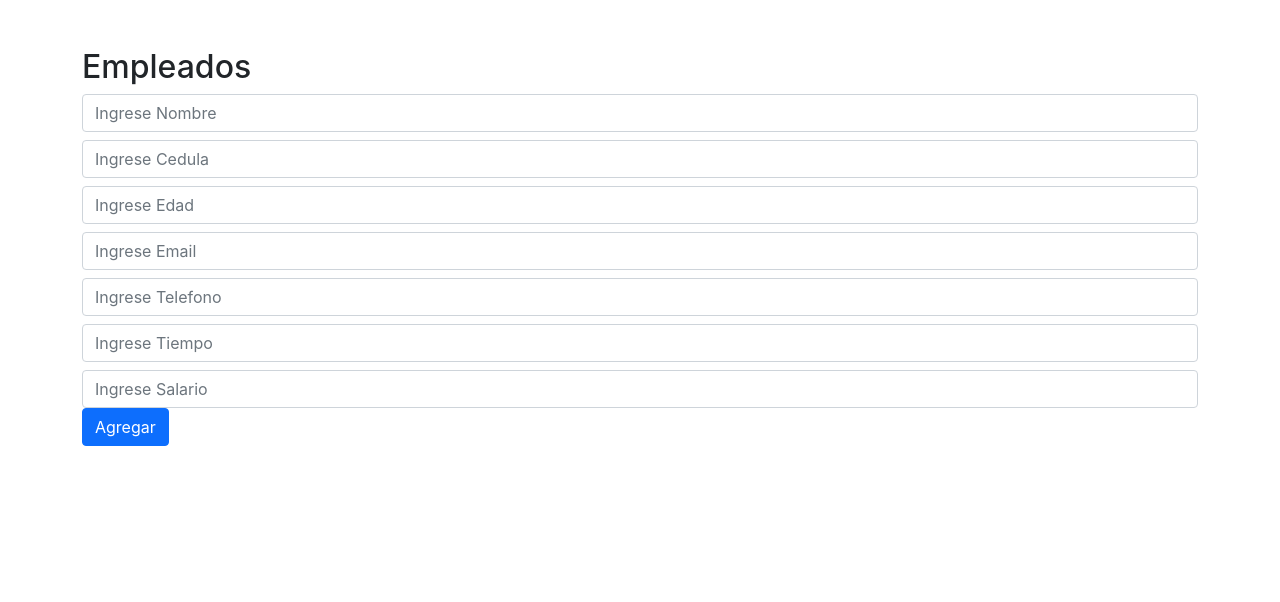
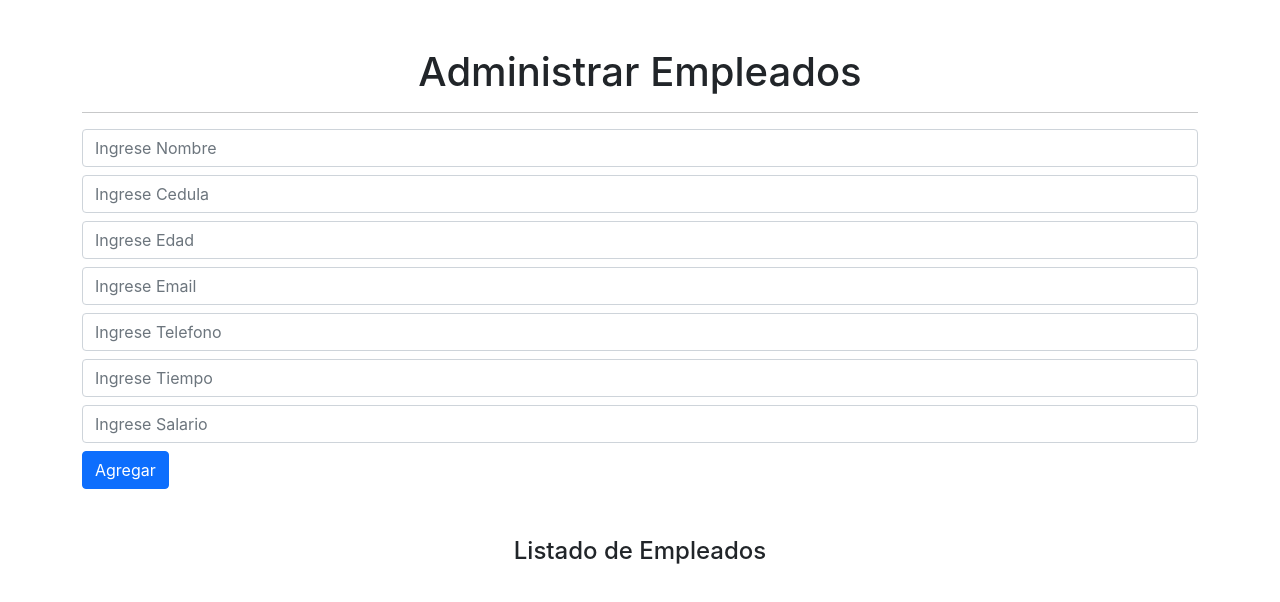
Before and after one commit to leonardvasquezv/Taller-2-Desarrollo-Web-1, a React (Create React App) app: page / in a window 1280 px wide. Shown: the top 602 px of the page. Built offline with nearby package versions, Linux system fonts and the light colour scheme.

Commit message:
Creando diseño Listado de Empleados

```diff
--- a/src/Components/Formulario.jsx
+++ b/src/Components/Formulario.jsx
@@ -13,31 +13,31 @@ const Formulario = () => {
   const guardarEmpleado = (e) => {
     e.preventDefault()
 
-    if (!nombre.trim()){
+    if (!nombre.trim()) {
       alert('Digite el nombre')
       return
     }
-    if (!cedula.trim()){
+    if (!cedula.trim()) {
       alert('Digite el cedula')
       return
     }
-    if (!edad.trim()){
+    if (!edad.trim()) {
       alert('Digite el edad')
       return
     }
-    if (!email.trim()){
+    if (!email.trim()) {
       alert('Digite el email')
       return
     }
-    if (!telefono.trim()){
+    if (!telefono.trim()) {
       alert('Digite el telefono')
       return
     }
-    if (!tiempo.trim()){
+    if (!tiempo.trim()) {
       alert('Digite el tiempo')
       return
     }
-    if (!salario.trim()){
+    if (!salario.trim()) {
       alert('Digite el salario')
       return
     }
@@ -61,7 +61,8 @@ const Formulario = () => {
 
   return (
     <div className="container mt-5">
-      <h2>Empleados</h2>
+      <h1 className="text-center">Administrar Empleados</h1>
+      <hr />
       <form onSubmit={guardarEmpleado}>
         <input className="form-control mb-2" type="text" placeholder="Ingrese Nombre"
           onChange={(e) => setNombre(e.target.value)}
@@ -81,18 +82,28 @@ const Formulario = () => {
         <input className="form-control mb-2" type="text" placeholder="Ingrese Tiempo"
           onChange={(e) => setTiempo(e.target.value)}
         />
-        <input className="form-control mb|-2" type="text" placeholder="Ingrese Salario"
+        <input className="form-control mb-2" type="text" placeholder="Ingrese Salario"
           onChange={(e) => setSalario(e.target.value)}
         />
         <button className="btn btn-primary btn-block" type="submit">Agregar</button>
       </form>
-      {
-        listaEmpleados.map((item, index) => (
-          <div key={index}>
-            <h4>{item.aNombre}-{item.aCedula}-{item.aEdad}-{item.aEmail}-{item.aTelefono}-{item.aTiempo}-{item.aSalario}</h4>
-          </div>
-        ))
-      }
+
+      <div className="row mt-5">
+        <div className="col-12">
+          <h4 className="text-center">Listado de Empleados</h4>
+          <ul className="list-group">
+            {
+              listaEmpleados.map((item, index) => (
+                <li className="list-group-item" key={index}>
+                  <spam className="lead">{item.aNombre} - {item.aCedula} - {item.aEdad} - {item.aEmail} - {item.aTelefono} - {item.aTiempo} - {item.aSalario}</spam>
+                  <button className="btn btn-danger btn-sm float-end mx-2">Eliminar</button>
+                  <button className="btn btn-warning btn-sm float-end mx-2">Editar</button>
+                </li>
+              ))
+            }
+          </ul>
+        </div>
+      </div>
     </div>
   );
 };
```
